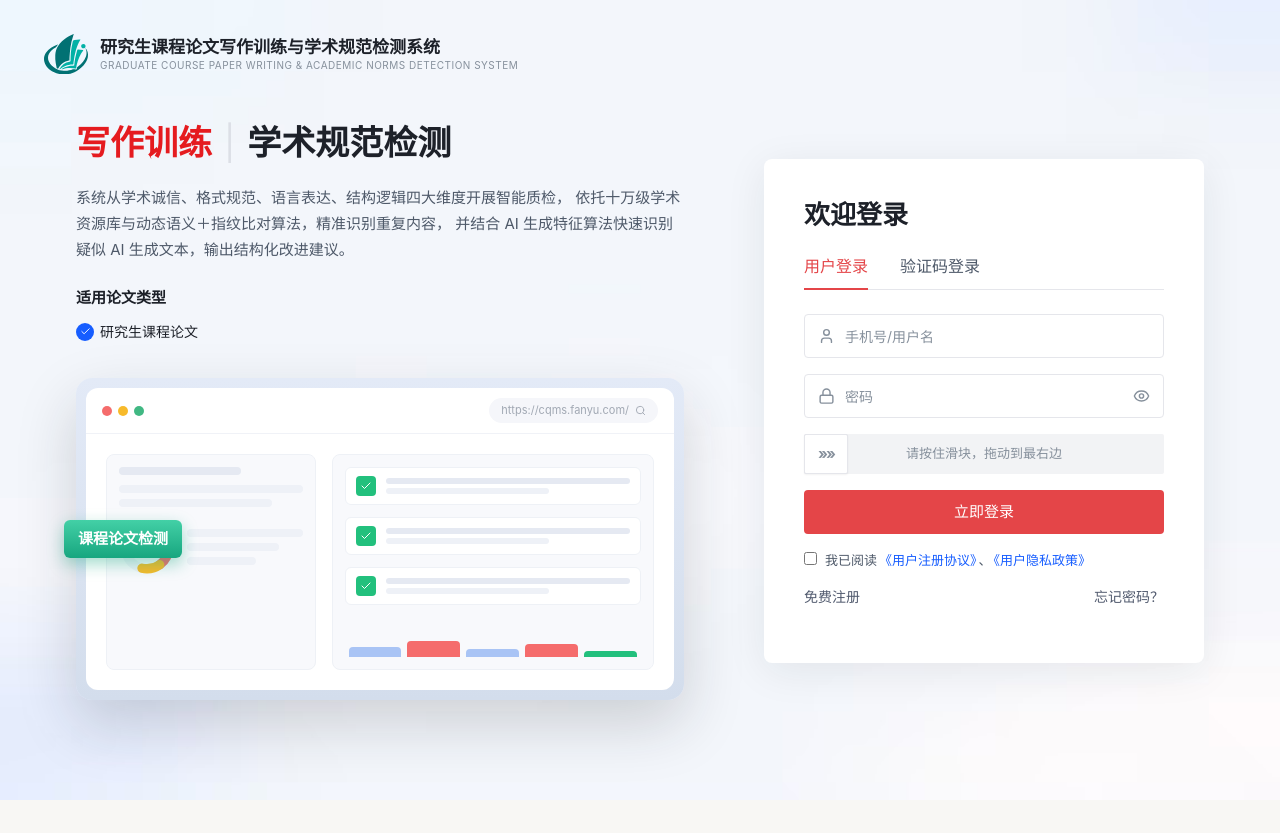
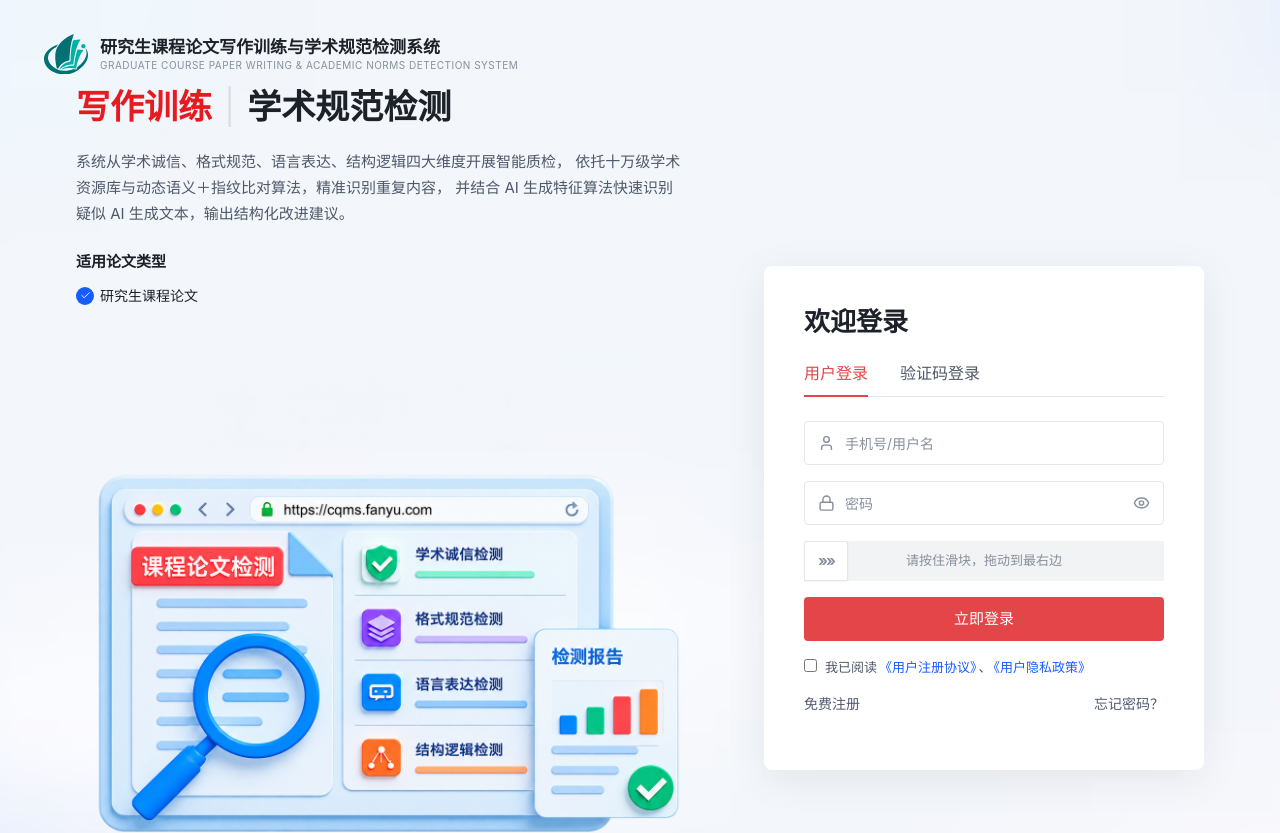
Before and after one commit to Bruce-Liang02/personal-detection-site, a React (Vite) app in the folder web/: page /login in a window 1280 px wide. Shown: the top 833 px of the page. Before the commit the page ends 800 px from the top, so only its background shows below. Built offline with nearby package versions, Linux system fonts and the light colour scheme.

Commit message:
替换登录页左侧示意图为图片

```diff
--- a/web/src/pages/public/LoginPage.tsx
+++ b/web/src/pages/public/LoginPage.tsx
@@ -93,70 +93,11 @@ export default function LoginPage() {
 
           {/* 示意图（参考轮播插画样式：浏览器窗口 + 检测标签） */}
           <div className="relative mt-9 select-none" aria-hidden>
-            {/* 检测标签 */}
-            <div className="absolute -left-3 top-[44%] z-10 px-3.5 py-2 rounded-md bg-gradient-to-b from-[#43d0a6] to-[#17a67f] text-white text-[15px] font-bold shadow-[0_6px_16px_rgba(23,166,127,0.4)]">
-              课程论文检测
-            </div>
-            {/* 浏览器窗口 */}
-            <div className="rounded-2xl bg-gradient-to-b from-[#e3eaf7] to-[#d3ddec] p-2.5 shadow-[0_24px_60px_rgba(29,33,41,0.18)]">
-              <div className="bg-white rounded-xl overflow-hidden">
-                {/* 标题栏 */}
-                <div className="flex items-center px-4 py-2.5 border-b border-[#f0f2f7]">
-                  <span className="w-2.5 h-2.5 rounded-full bg-[#f56c6c] mr-1.5" />
-                  <span className="w-2.5 h-2.5 rounded-full bg-[#f7ba2b] mr-1.5" />
-                  <span className="w-2.5 h-2.5 rounded-full bg-[#41b883]" />
-                  <div className="ml-auto flex items-center gap-1.5 bg-[#f5f6fa] rounded-full px-3 py-1 text-[11px] text-[#a1a8b3]">
-                    https://cqms.fanyu.com/
-                    <Search size={11} />
-                  </div>
-                </div>
-                {/* 内容区 */}
-                <div className="grid grid-cols-5 gap-4 p-5">
-                  {/* 报告卡 */}
-                  <div className="col-span-2 rounded-lg bg-[#f8f9fc] border border-[#eef1f6] p-3">
-                    <div className="h-2 w-2/3 rounded bg-[#e5e9f2] mb-2.5" />
-                    <div className="h-2 w-full rounded bg-[#eef1f7] mb-1.5" />
-                    <div className="h-2 w-5/6 rounded bg-[#eef1f7] mb-3" />
-                    <div className="flex items-center gap-3">
-                      <svg viewBox="0 0 36 36" className="w-14 h-14 -rotate-90 shrink-0">
-                        <circle cx="18" cy="18" r="14" fill="none" stroke="#eef1f7" strokeWidth="6" />
-                        <circle cx="18" cy="18" r="14" fill="none" stroke="#f56c6c" strokeWidth="6" strokeDasharray="35 53" strokeLinecap="round" />
-                        <circle cx="18" cy="18" r="14" fill="none" stroke="#f7ba2b" strokeWidth="6" strokeDasharray="12 76" strokeDashoffset="-35" strokeLinecap="round" />
-                      </svg>
-                      <div className="flex-1 space-y-1.5">
-                        <div className="h-2 w-full rounded bg-[#eef1f7]" />
-                        <div className="h-2 w-4/5 rounded bg-[#eef1f7]" />
-                        <div className="h-2 w-3/5 rounded bg-[#eef1f7]" />
-                      </div>
-                    </div>
-                  </div>
-                  {/* 清单卡 */}
-                  <div className="col-span-3 rounded-lg bg-[#f8f9fc] border border-[#eef1f6] p-3 space-y-3">
-                    {[0, 1, 2].map(i => (
-                      <div key={i} className="flex items-center gap-2.5 rounded-md bg-white border border-[#eef1f6] px-2.5 py-2">
-                        <span className="w-5 h-5 rounded bg-[#22c07d] flex items-center justify-center shrink-0">
-                          <Check size={12} className="text-white" />
-                        </span>
-                        <div className="flex-1 space-y-1">
-                          <div className="h-1.5 w-full rounded bg-[#e5e9f2]" />
-                          <div className="h-1.5 w-2/3 rounded bg-[#eef1f7]" />
-                        </div>
-                      </div>
-                    ))}
-                    {/* 柱状图 */}
-                    <div className="flex items-end gap-1.5 h-10 px-1">
-                      {[25, 40, 20, 33, 15].map((h, i) => (
-                        <div
-                          key={i}
-                          className="flex-1 rounded-t"
-                          style={{ height: `${h}%`, background: ['#a9c4f5', '#f56c6c', '#a9c4f5', '#f56c6c', '#22c07d'][i] }}
-                        />
-                      ))}
-                    </div>
-                  </div>
-                </div>
-              </div>
-            </div>
+            <img
+              src="/login-illustration.png"
+              alt="课程论文检测示意图"
+              className="w-full h-auto"
+            />
           </div>
         </div>
 
```
Also changed, not shown: web/public/login-illustration.png (added), 1 other file (tests, documents, lock files or other folders).
